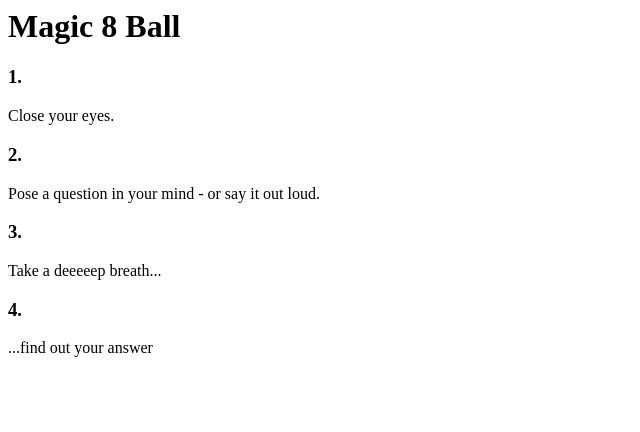
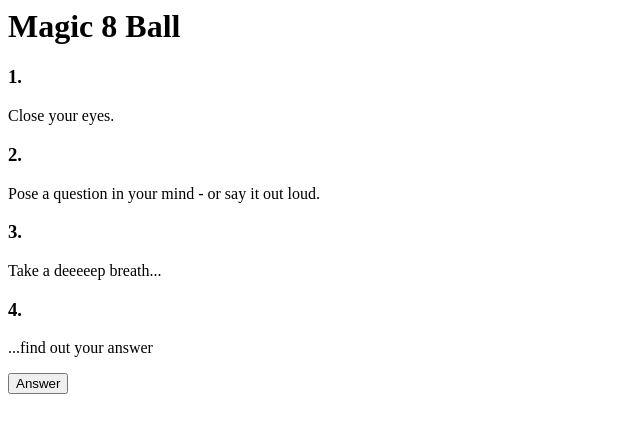
Before and after one commit to TheBlueLabCo/magic8ball, a plain HTML site: page index.html in a window 1280 px wide. Shown: the whole page, without its empty margins (0-640 px from the left). Drawn offline with Linux system fonts and the light colour scheme.

Commit message:
Added button + button id

```diff
--- a/index.html
+++ b/index.html
@@ -11,3 +11,5 @@
 
 <h3>4.</h3>
 <p>...find out your answer</p>
+
+<button id="answer">Answer</button>
```
